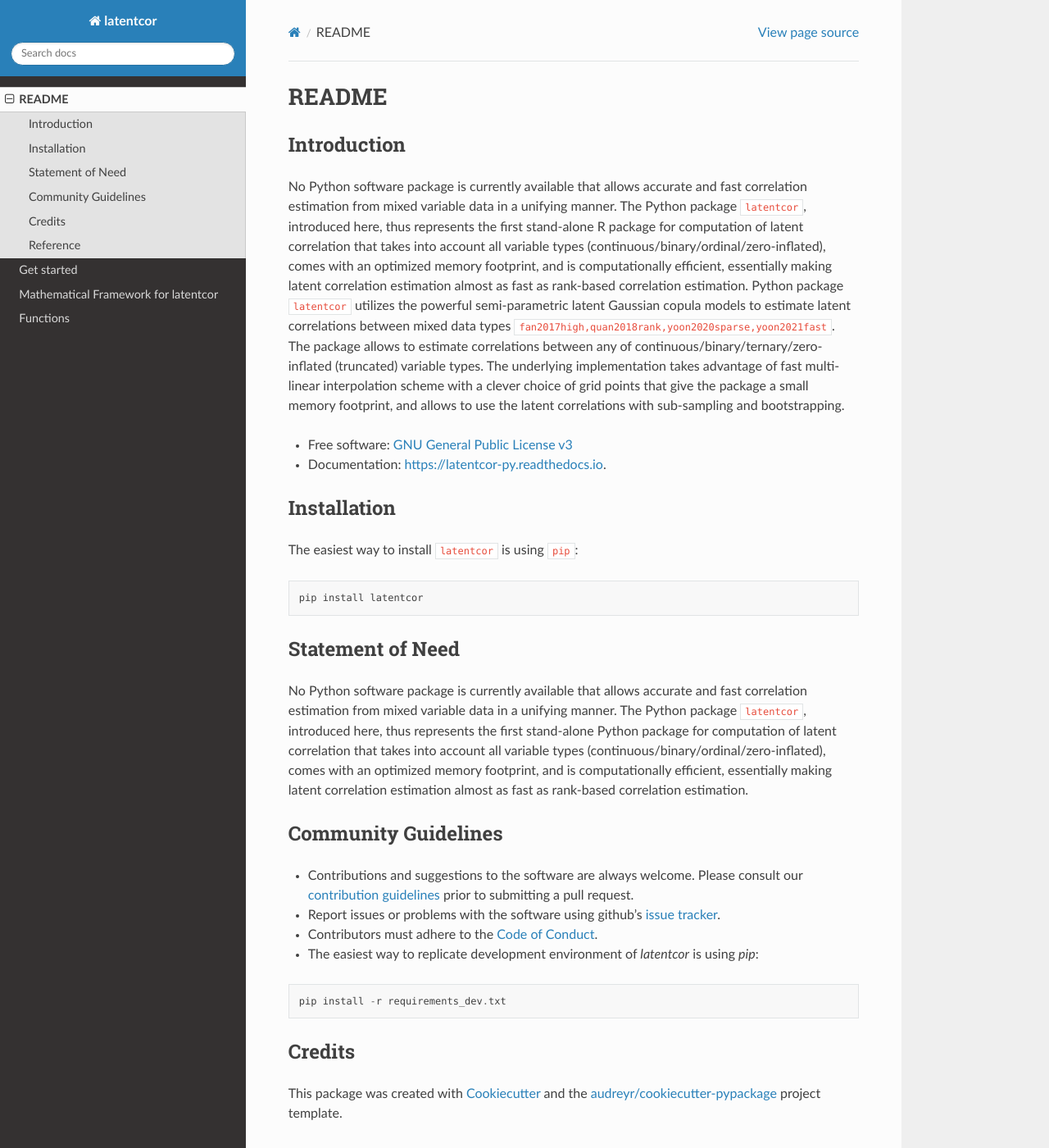
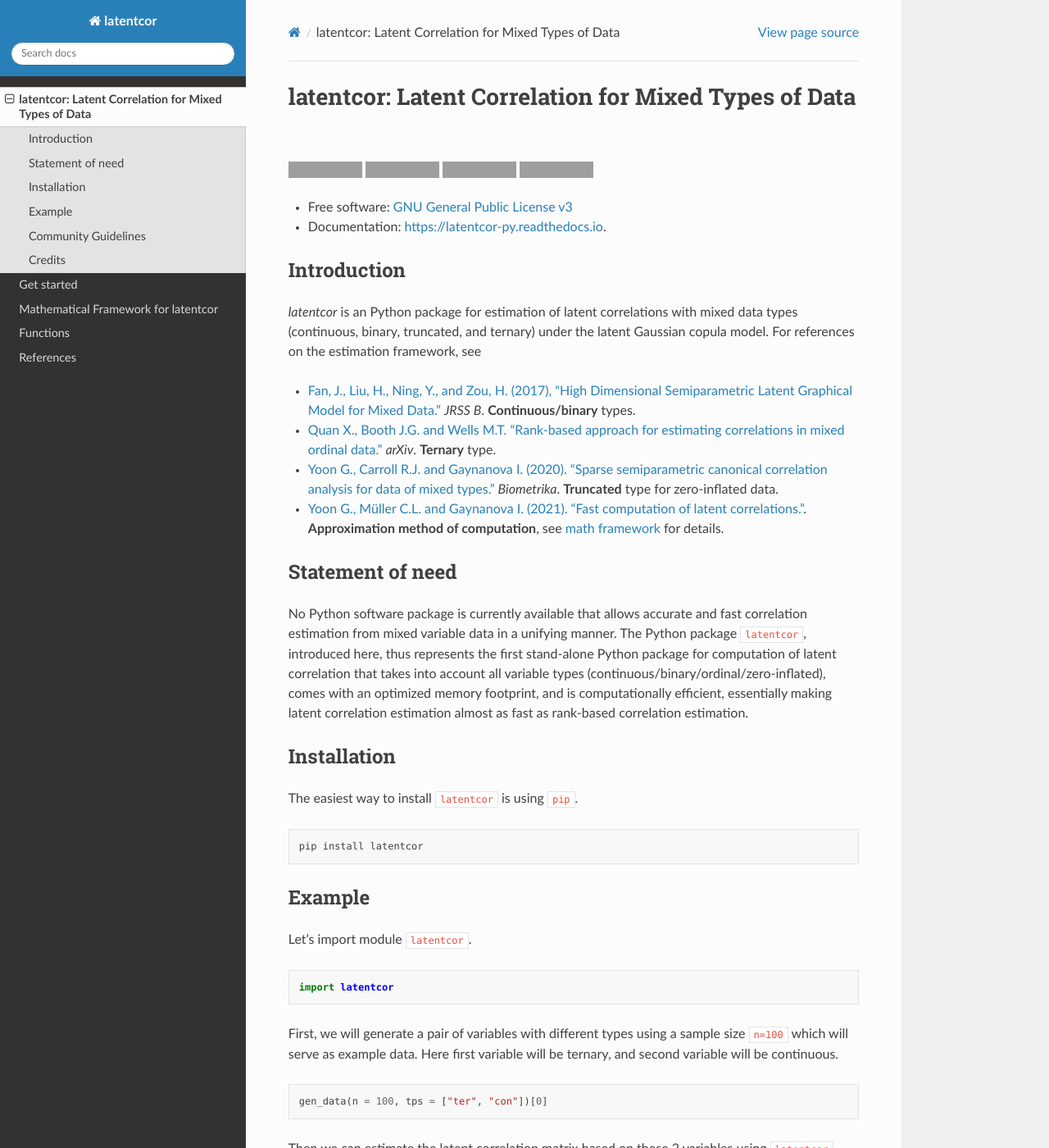
Before and after one commit to mingzehuang/latentcor_py, a Sphinx documentation site: the page built from docs/source/readme.rst, in a window 1280 px wide and 1400 px high. Shown: the whole window at 82% size. Built offline with Sphinx 7.4.7 and the Read the Docs theme 2.0.0, drawn with Linux system fonts in a browser that asks for light colours; cross-references to code outside the pages are shown as plain code; some of the changed text lies outside the part shown; grey boxes are pictures that could not be loaded.

Commit message:
polish documentation

```diff
--- a/docs/source/index.rst
+++ b/docs/source/index.rst
@@ -12,3 +12,4 @@
    get_started
    math
    latentcor
+   reference
--- a/docs/source/readme.rst
+++ b/docs/source/readme.rst
@@ -1,41 +1,89 @@
-README
-======
+
+latentcor: Latent Correlation for Mixed Types of Data
+=====================================================
+
+.. image:: https://readthedocs.org/projects/latentcor-py/badge/?version=latest
+        :target: https://latentcor-py.readthedocs.io/en/latest/?badge=latest
+        :alt: Documentation Status
+
+.. image:: https://img.shields.io/pypi/v/latentcor.svg
+        :target: https://pypi.python.org/pypi/latentcor_py
+
+.. image:: https://app.travis-ci.com/mingzehuang/latentcor_py.svg?branch=master
+    :target: https://app.travis-ci.com/mingzehuang/latentcor_py
+
+.. image:: https://codecov.io/gh/mingzehuang/latentcor_py/branch/master/graph/badge.svg?token=SF57J6ZW0B
+    :target: https://codecov.io/gh/mingzehuang/latentcor_py
+
+* Free software: `GNU General Public License v3 <https://github.com/mingzehuang/latentcor_py/blob/master/LICENSE>`_
+* Documentation: https://latentcor-py.readthedocs.io.
 
 Introduction
 ------------
 
-No Python software package is currently available that allows accurate and fast correlation estimation from mixed variable data in a unifying manner. The Python package :code:`latentcor`, introduced here, thus represents the first stand-alone R package for computation of latent correlation that takes into account all variable types (continuous/binary/ordinal/zero-inflated), comes with an optimized memory footprint, and is computationally efficient, essentially making latent correlation estimation almost as fast as rank-based correlation estimation.
-Python package :code:`latentcor` utilizes the powerful semi-parametric latent Gaussian copula models to estimate latent correlations between mixed data types :cite:p:`fan2017high,quan2018rank,yoon2020sparse,yoon2021fast`. The package allows to estimate correlations between any of continuous/binary/ternary/zero-inflated (truncated) variable types. The underlying implementation takes advantage of fast multi-linear interpolation scheme with a clever choice of grid points that give the package a small memory footprint, and allows to use the latent correlations with sub-sampling and bootstrapping.
+`latentcor` is an Python package for estimation of latent correlations with mixed data types (continuous, binary, truncated, and ternary) under the latent Gaussian copula model. For references on the estimation framework, see
 
-* Free software: `GNU General Public License v3 <https://github.com/mingzehuang/latentcor_py/blob/master/LICENSE>`_
-* Documentation: https://latentcor-py.readthedocs.io.
+* `Fan, J., Liu, H., Ning, Y., and Zou, H. (2017), “High Dimensional Semiparametric Latent Graphical Model for Mixed Data.” <https://doi.org/10.1111/rssb.12168>`_ *JRSS B*. **Continuous/binary** types.
+
+* `Quan X., Booth J.G. and Wells M.T. “Rank-based approach for estimating correlations in mixed ordinal data.” <https://arxiv.org/abs/1809.06255>`_ *arXiv*. **Ternary** type.
+
+* `Yoon G., Carroll R.J. and Gaynanova I. (2020). “Sparse semiparametric canonical correlation analysis for data of mixed types.” <https://doi.org/10.1093/biomet/asaa007>`_ *Biometrika*. **Truncated** type for zero-inflated data.
+
+* `Yoon G., Müller C.L. and Gaynanova I. (2021). “Fast computation of latent correlations.” <https://doi.org/10.1080/10618600.2021.1882468>`_. **Approximation method of computation**, see `math framework <https://mingzehuang.github.io/latentcor/articles/latentcor_math.html>`_ for details.
+
+
+
+Statement of need
+-----------------
+
+No Python software package is currently available that allows accurate and fast correlation estimation from mixed variable data in a unifying manner.
+The Python package :code:`latentcor`, introduced here, thus represents the first stand-alone Python package for computation of latent correlation that
+takes into account all variable types (continuous/binary/ordinal/zero-inflated), comes with an optimized memory footprint, and is computationally efficient,
+essentially making latent correlation estimation almost as fast as rank-based correlation estimation.
+
 
 Installation
 ------------
 
-The easiest way to install :code:`latentcor` is using :code:`pip`:
+The easiest way to install :code:`latentcor` is using :code:`pip`.
 
 .. code::
 
     pip install latentcor
 
-Statement of Need
------------------
 
-No Python software package is currently available that allows accurate and fast correlation estimation from mixed variable data in a unifying manner. The Python package :code:`latentcor`, introduced here, thus represents the first stand-alone Python package for computation of latent correlation that takes into account all variable types (continuous/binary/ordinal/zero-inflated), comes with an optimized memory footprint,
-and is computationally efficient, essentially making latent correlation estimation almost as fast as rank-based correlation estimation.
+Example
+-------
+
+Let's import module :code:`latentcor`.
+
+.. code::
+
+    import latentcor
+
+First, we will generate a pair of variables with different types using a sample size :code:`n=100` which will serve as example data. Here first variable will be ternary, and second variable will be continuous.
+
+.. code::
+
+    gen_data(n = 100, tps = ["ter", "con"])[0]
+
+Then we can estimate the latent correlation matrix based on these 2 variables using :code:`latentcor` function.
+
+.. code::
+
+    latentcor(simdata[0], tps = ["ter", "con"])[0]
 
 Community Guidelines
 --------------------
 
 * Contributions and suggestions to the software are always welcome. Please consult our `contribution guidelines <https://github.com/mingzehuang/latentcor_py/blob/master/CONTRIBUTING.rst>`_ prior to submitting a pull request.
 * Report issues or problems with the software using github’s `issue tracker <https://github.com/mingzehuang/latentcor_py/issues>`_.
-* Contributors must adhere to the `Code of Conduct <https://github.com/mingzehuang/latentcor_py/blob/master/CODE_OF_CONDUCT.rst>`_.
 * The easiest way to replicate development environment of `latentcor` is using `pip`:
 
 .. code::
 
     pip install -r requirements_dev.txt
+
 
 Credits
 -------
@@ -44,9 +92,3 @@
 
 .. _Cookiecutter: https://github.com/audreyr/cookiecutter
 .. _`audreyr/cookiecutter-pypackage`: https://github.com/audreyr/cookiecutter-pypackage
-
-Reference
----------
-
-.. bibliography::
-   :all:
--- /dev/null
+++ b/docs/source/reference.rst
@@ -0,0 +1,5 @@
+References
+==========
+
+.. bibliography::
+   :all:
```
Also changed, not shown: README.rst (+8 -6 lines), latentcor/__init__.py (+0 -7 lines).
